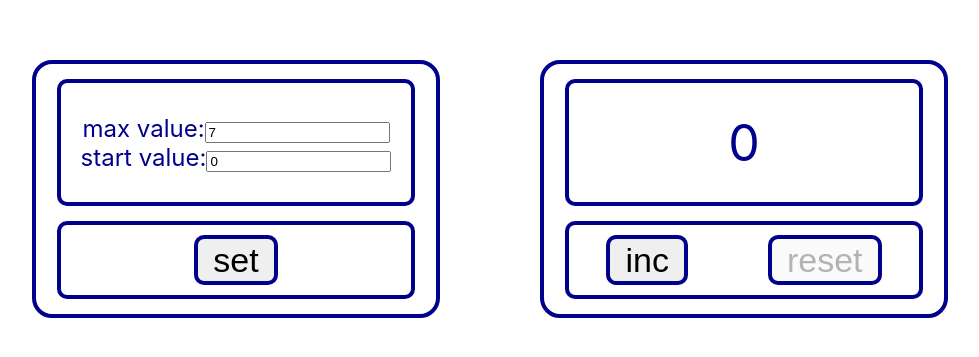
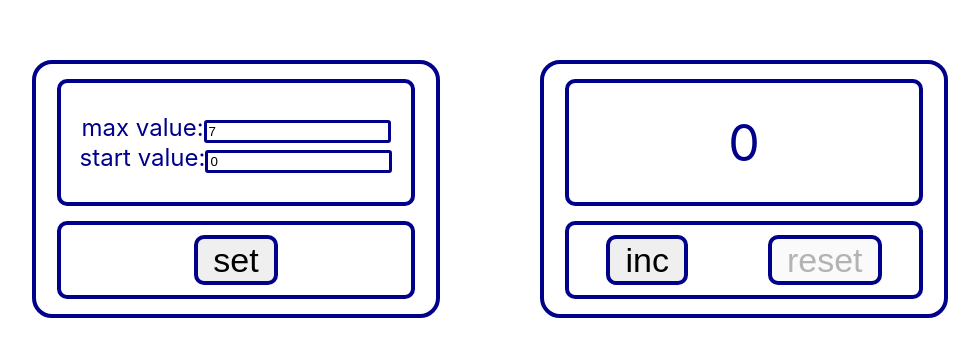
Before and after one commit to Saveliy-Georgiy/Counter2.0, a React (Create React App) app: page / in a window 1280 px wide. Shown: the part 111-468 px from the top of the page, without its empty margins (150-1129 px from the left). Built offline with nearby package versions, Linux system fonts and the light colour scheme.

Commit message:
Corrected styles for inputs

```diff
--- a/src/components/UniversalInput/UniversalInput.module.css
+++ b/src/components/UniversalInput/UniversalInput.module.css
@@ -1,12 +1,5 @@
-.valueWrapper {
-   /* display: flex;
-    align-items: center;
-    width: 350px;
-    height: 200px;
-    border: 4px solid darkblue;
-    border-radius: 10px;
-    margin: 15px;
-    color: darkblue;
-    justify-content: center;
-    font-size: 50px;*/
+.input {
+    border: 3px solid darkblue;
+    border-radius: 3px;
+
 }
--- a/src/components/UniversalInput/UniversalInput.tsx
+++ b/src/components/UniversalInput/UniversalInput.tsx
@@ -32,7 +32,7 @@ const UniversalInput: React.FC<UniversalInputPropsType> = (
     return (
         <div className={s.valueWrapper}>
             {children}
-            <input type="number" onChange={onChangeHandler} value={value}/>
+            <input type="number" onChange={onChangeHandler} value={value} className={s.input}/>
         </div>
     );
 };
```
